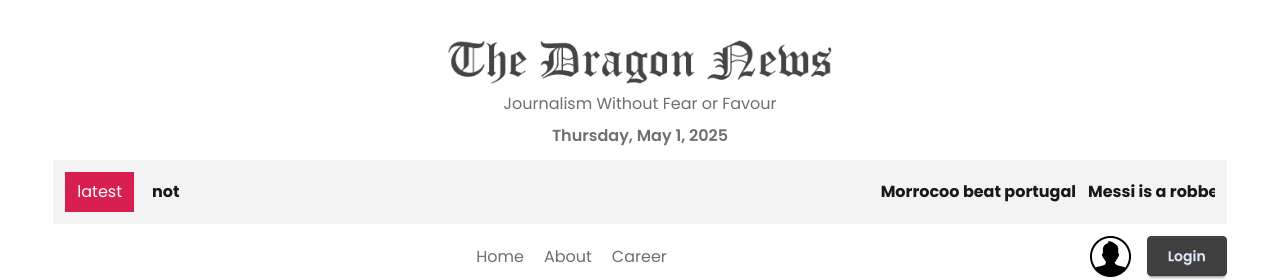
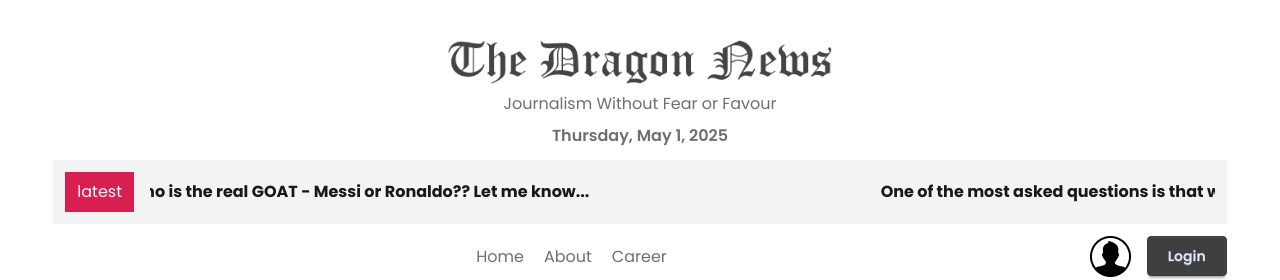
Before and after one commit to tahmid-khan-hub/dragon-news, a React (Vite) app: page /category/1 in a window 1280 px wide. Shown: the top 280 px of the page. Built offline with nearby package versions, Linux system fonts and the light colour scheme; no server answers.

Commit message:
updated latest news

```diff
--- a/src/components/LatestNews.jsx
+++ b/src/components/LatestNews.jsx
@@ -6,8 +6,8 @@ const LatestNews = () => {
         <div className='flex items-center gap-4 bg-base-200 p-3'>
             <p className='text-base-100 bg-secondary px-3 py-2'>latest</p>
             <Marquee className='flex gap-3 ' pauseOnHover={true} speed={50}>
-                <p className='font-bold mr-3'>Morrocoo beat portugal </p>
-                <p className='font-bold'>Messi is a robber not </p>
+                <p className='font-bold mr-3'>One of the most asked questions is that who is the real GOAT - Messi or Ronaldo?? Let me know... </p>
+
             </Marquee>
         </div>
     );
```
